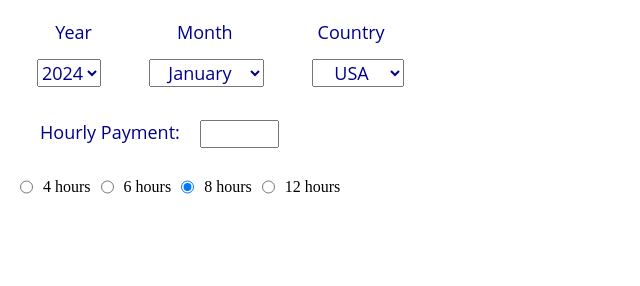
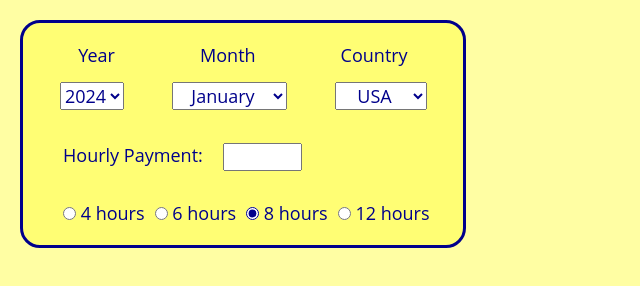
Before and after one commit to YordanovDY/basic-wage-calc, a plain HTML site: page index.html in a window 1280 px wide. Shown: the whole page, without its empty margins (0-640 px from the left). Drawn offline with Linux system fonts and the light colour scheme.

Commit message:
CSS changes and UI fixes

```diff
--- a/index.html
+++ b/index.html
@@ -9,7 +9,7 @@
 </head>
 
 <body>
-    <form>
+    <form id="main-form">
         <div class="first-row-items">
             <label for="year" class="first-row-labels">Year</label>
             <label for="month" class="first-row-labels">Month</label>
@@ -47,20 +47,28 @@
         <div class="wage-group">
             <label for="wage-box" class="second-row-labels">Hourly Payment:</label>
             <input type="text" id="wage-box">
+            <label id="currency"></label>
         </div>
 
         <div class="radio-group">
-            <input type="radio" name="hours" value="4" id="hours-4">
-            <label for="hours-4">4 hours</label>
+            <div class="radio-item">
+                <input type="radio" name="hours" value="4" id="hours-4" class="radio-buttons">
+                <label for="hours-4">4 hours</label>
+            </div>
 
-            <input type="radio" name="hours" value="6" id="hours-6">
-            <label for="hours-6">6 hours</label>
+            <div class="radio-item">
+                <input type="radio" name="hours" value="6" id="hours-6" class="radio-buttons">
+                <label for="hours-6">6 hours</label>
+            </div>
 
-            <input type="radio" name="hours" value="8" id="hours-8" checked>
-            <label for="hours-8">8 hours</label>
+            <div class="radio-item"><input type="radio" name="hours" value="8" id="hours-8" class="radio-buttons" checked>
+                <label for="hours-8">8 hours</label>
+            </div>
 
-            <input type="radio" name="hours" value="12" id="hours-12">
-            <label for="hours-12">12 hours</label>
+            <div class="radio-item">
+                <input type="radio" name="hours" value="12" id="hours-12" class="radio-buttons">
+                <label for="hours-12">12 hours</label>
+            </div>
         </div>
     </form>
     <label id="working-days-info"></label> <!-- January 2024 has 22 working days. -->
--- a/styles.css
+++ b/styles.css
@@ -1,6 +1,10 @@
 * {
     margin: 0;
     padding: 0;
+}
+
+body{
+    background-color: #FFFEA3;
 }
 
 form {
@@ -9,6 +13,13 @@ form {
     display: flex;
     flex-direction: column;
     align-items: left;
+}
+
+#main-form{
+    border: solid darkblue 3px;
+    border-radius: 20px;
+    padding: 20px;
+    background-color: #FFFE74;
 }
 
 .select-box {
@@ -59,6 +70,23 @@ form {
     display: flex;
     flex-wrap: wrap;
     gap: 10px;
+    padding-left: 20px;
+}
+
+#currency {
+    font-family: 'Open Sans', 'Helvetica Neue', 'Segoe UI', 'Calibri', 'Arial', sans-serif;
+    font-size: 18px;
+    color: darkblue;
+}
+
+.radio-buttons {
+    accent-color: darkblue;
+}
+
+.radio-item {
+    font-family: 'Open Sans', 'Helvetica Neue', 'Segoe UI', 'Calibri', 'Arial', sans-serif;
+    font-size: 18px;
+    color: darkblue;
 }
 
 @media (min-width: 600px) {
```
